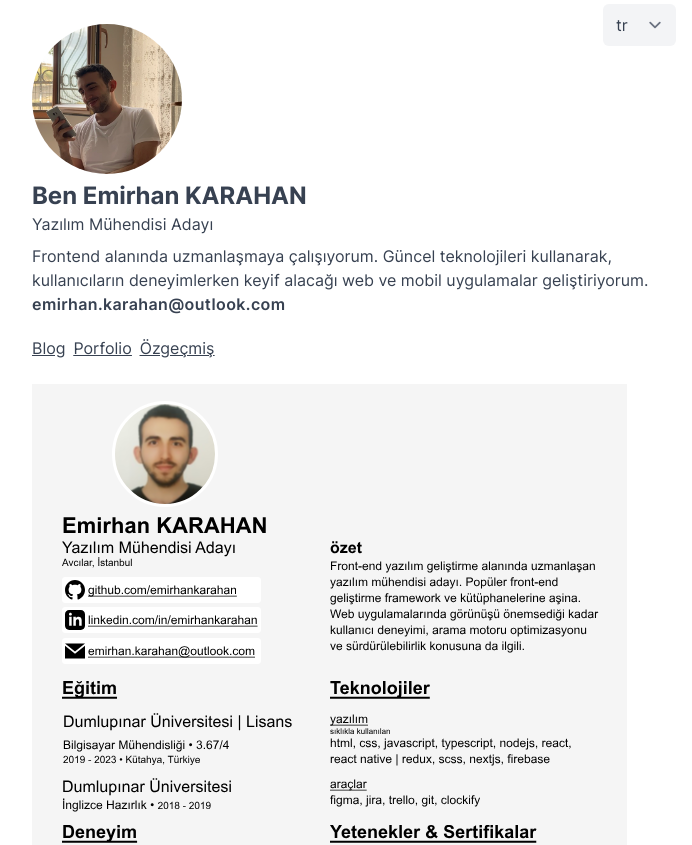
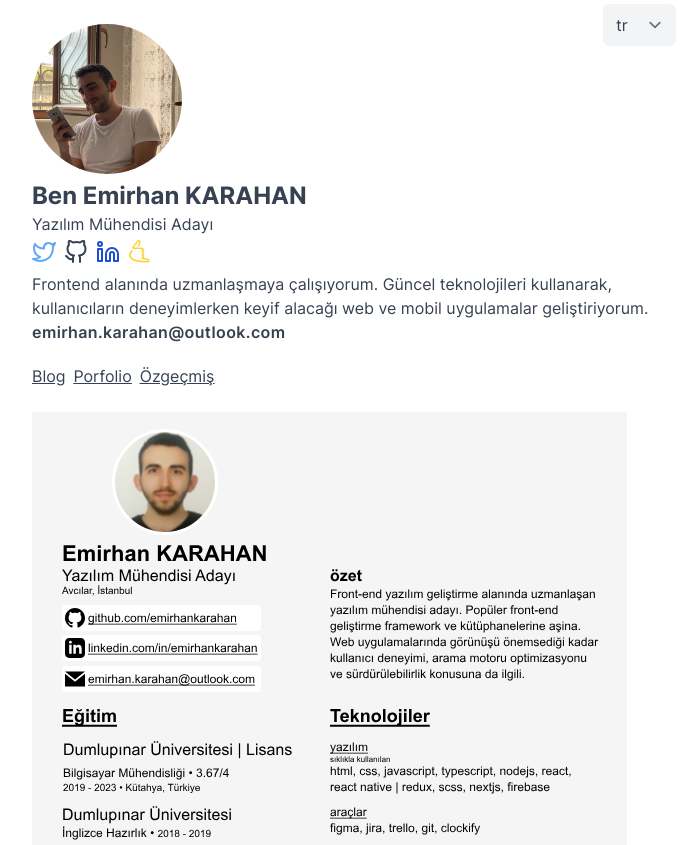
Before and after one commit to EmirhanKarahan/emirhankarahan.com, a Next.js app: page /resume in a window 1280 px wide. Shown: the top 845 px of the page, without its empty margins (296-988 px from the left). Built offline with nearby package versions, Linux system fonts and the light colour scheme.

Commit message:
Update refactor header, Add socials

```diff
--- a/components/header.tsx
+++ b/components/header.tsx
@@ -2,29 +2,22 @@ import Image from "next/image";
 import Link from "next/link";
 import { useRouter } from "next/router";
 import emirhankarahan from "../public/emirhankarahan.png";
-import Transition from "./transition";
 import en from "../locales/en/index";
 import tr from "../locales/tr/index";
 import rgbDataURL from "../utils/rgbDataUrl";
+import { FunctionComponent } from "react";
+import LocalizationSelectBox from "./localizationSelectBox";
+import { FiGithub, FiLinkedin, FiTwitter } from "react-icons/fi";
+import SuperpeerIcon from "./superpeerIcon";
 
-const Header = () => {
+const Header: FunctionComponent = () => {
   const router = useRouter();
   const { locale, pathname } = router;
   const t = locale === "en" ? en : tr;
 
   return (
-    <Transition initial={{ y: 0, opacity: 0 }}>
     <header className="relative site-container py-6">
-        <select
-          value={locale}
-          onChange={(val) => {
-            router.push(pathname, pathname, { locale: val.target.value });
-          }}
-          className="absolute right-0 top-0 mt-1 mr-1 rounded-md bg-gray-100 border-transparent focus:border-gray-500 focus:bg-white focus:ring-0"
-        >
-          <option value="tr">tr</option>
-          <option value="en">en</option>
-        </select>
+      <LocalizationSelectBox />
 
       <Image
         alt="emirhan karahan"
@@ -39,6 +32,40 @@ const Header = () => {
       />
       <h1 className="text-2xl font-bold">{t.headerTitle}</h1>
       <h3>{t.headerSubtitle}</h3>
+      <div className="flex space-x-2 text-2xl mt-1">
+        <a
+          href="https://twitter.com/nickekarahan"
+          className="text-blue-400 hover:-translate-y-1"
+          target="_blank"
+          rel="noopener noreferrer"
+        >
+          <FiTwitter />
+        </a>
+        <a
+          href="https://github.com/emirhankarahan"
+          className="hover:-translate-y-1"
+          target="_blank"
+          rel="noopener noreferrer"
+        >
+          <FiGithub />
+        </a>
+        <a
+          href="https://www.linkedin.com/in/emirhankarahan/"
+          className="text-blue-700 hover:-translate-y-1"
+          target="_blank"
+          rel="noopener noreferrer"
+        >
+          <FiLinkedin />
+        </a>
+        <a
+          href="https://superpeer.com/emirhankarahan"
+          className="hover:-translate-y-1"
+          target="_blank"
+          rel="noopener noreferrer"
+        >
+          <SuperpeerIcon />
+        </a>
+      </div>
       <p className="mt-2">{t.headerDescription}</p>
       <span className="font-semibold tracking-wide">
         emirhan.karahan@outlook.com
@@ -56,7 +83,6 @@ const Header = () => {
         </Link>
       </nav>
     </header>
-    </Transition>
   );
 };
 
--- /dev/null
+++ b/components/localizationSelectBox.tsx
@@ -0,0 +1,22 @@
+import { useRouter } from "next/router";
+import { FunctionComponent } from "react";
+
+const LocalizationSelectBox: FunctionComponent = () => {
+  const router = useRouter();
+  const { locale, pathname } = router;
+
+  return (
+    <select
+      value={locale}
+      onChange={(val) => {
+        router.push(pathname, pathname, { locale: val.target.value });
+      }}
+      className="absolute right-0 top-0 mt-1 mr-1 rounded-md bg-gray-100 border-transparent focus:border-gray-500 focus:bg-white focus:ring-0"
+    >
+      <option value="tr">tr</option>
+      <option value="en">en</option>
+    </select>
+  );
+};
+
+export default LocalizationSelectBox;
--- /dev/null
+++ b/components/miniHeader.tsx
@@ -0,0 +1,23 @@
+import Link from "next/link";
+import { useRouter } from "next/router";
+import { FunctionComponent } from "react";
+import LocalizationSelectBox from "./localizationSelectBox";
+
+const MiniHeader: FunctionComponent = () => {
+  const { locale } = useRouter();
+
+  return (
+    <header className="relative site-container py-6">
+      <Link href={"/"}>
+        <a className="underline hover:text-blue-600">
+          {locale === "en"
+            ? "↩ go back to home page"
+            : "↩ ana sayfaya geri dön"}
+        </a>
+      </Link>
+      <LocalizationSelectBox />
+    </header>
+  );
+};
+
+export default MiniHeader;
--- /dev/null
+++ b/components/superpeerIcon.tsx
@@ -0,0 +1,20 @@
+import { FunctionComponent } from "react";
+
+const SuperpeerIcon: FunctionComponent = () => {
+  return (
+    <svg
+      xmlns="http://www.w3.org/2000/svg"
+      width="1em"
+      height="1em"
+      viewBox="0 0 50 55"
+      fill="none"
+    >
+      <path
+        d="M42.31 42.79c-5.004-1.098-9.305-2.02-9.305-2.02.746-.526 1.536-1.623 1.536-2.984 0-1.58-.834-2.502-1.492-2.984.878-.659 2.063-1.844 2.063-3.994 0-2.326-1.58-3.511-2.414-4.082.658-.614 1.58-1.843 1.58-3.555 0-3.028-2.326-4.389-4.214-5.135-1.536-.57-4.433-.79-6.978-.79-4.17 0-7.944.307-9.744.307-2.15 0-1.887-1.097-1.097-2.107.483-.57 6.584-8.602 7.725-10.05.79-1.054 1.711-2.063 2.414-1.668.746.395.439 2.238-.351 4.257-1.186 3.16-2.853 5.18-3.248 5.881l2.809 1.712c1.097-1.36 4.652-7.286 4.652-11.104 0-1.712-.658-3.16-1.931-3.95-1.273-.746-2.897-.702-4.345.176-.966.57-1.931 1.404-2.765 2.457-2.195 2.81-6.847 8.69-8.559 10.885-2.458 3.204-1.316 7.154 3.906 7.154 1.844 0 7.857-.439 10.183-.439 2.677 0 3.994.132 4.915.263 1.756.264 2.766 1.054 2.766 2.107 0 .746-.352 1.273-.966 1.712-.615.439-1.185 1.097-1.185 2.019 0 1.097 1.01 1.536 1.668 1.975.878.57 1.404.965 1.404 1.887 0 .834-.614 1.317-1.317 1.843-.57.44-1.316.922-1.316 1.931 0 .922.658 1.361 1.097 1.712.439.351.922.746.922 1.492s-.351 1.098-1.23 1.624c-.701.395-1.71 1.142-1.71 2.195 0 1.185.833 1.711 1.842 1.975 2.414.57 9.612 2.107 12.07 2.677.79.176 1.58.439 1.58 1.097 0 .659-1.053.966-2.545.966-5.18 0-19.575-1.053-28.046-3.994-5.75-1.931-8.91-5.486-8.91-9.743 0-3.687 2.458-6.979 5.136-8.866L6.496 23.17C2.633 25.848 0 30.105 0 34.582c0 5.18 3.072 10.446 11.543 13.299 8.997 3.028 22.647 3.95 29.011 3.95 4.345 0 6.452-1.8 6.452-4.52-.044-2.59-2.15-3.995-4.697-4.521z"
+        fill="#FFD338"
+      />
+    </svg>
+  );
+};
+
+export default SuperpeerIcon;
```
Lines whose indentation alone changed are shown as unchanged.
